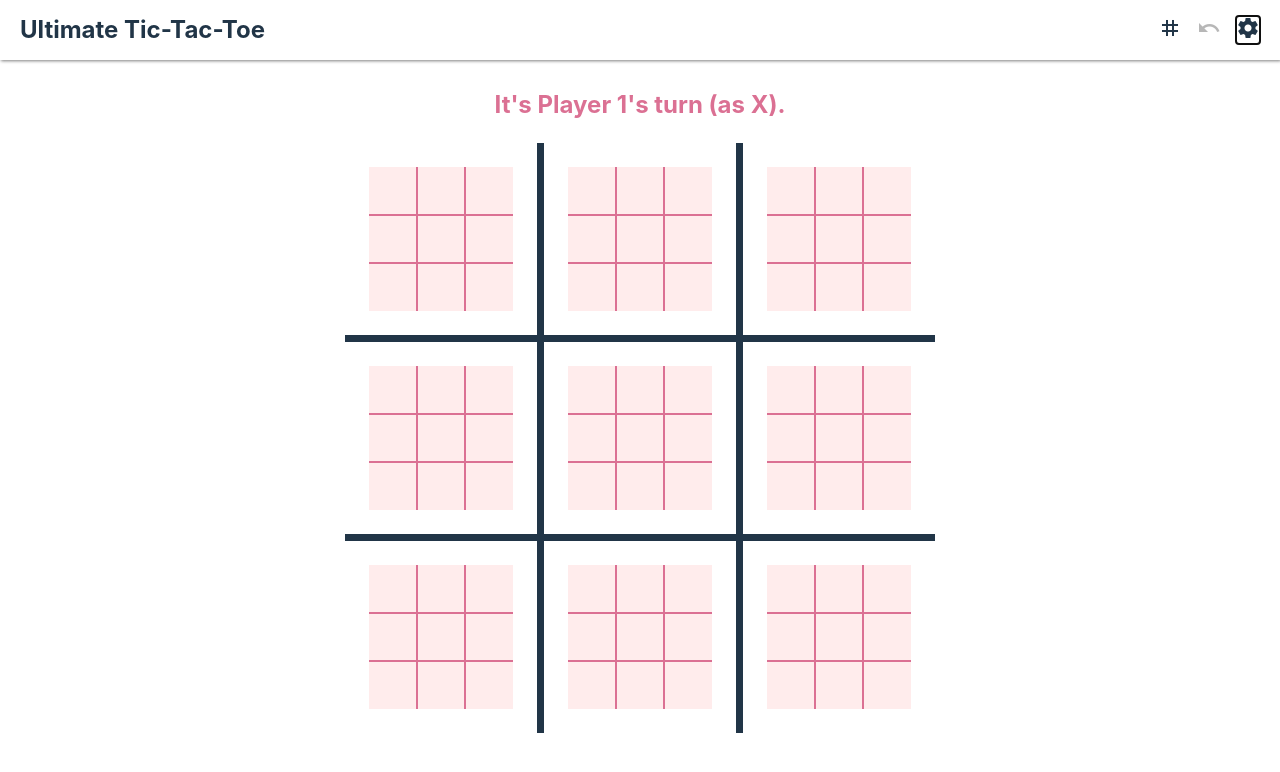
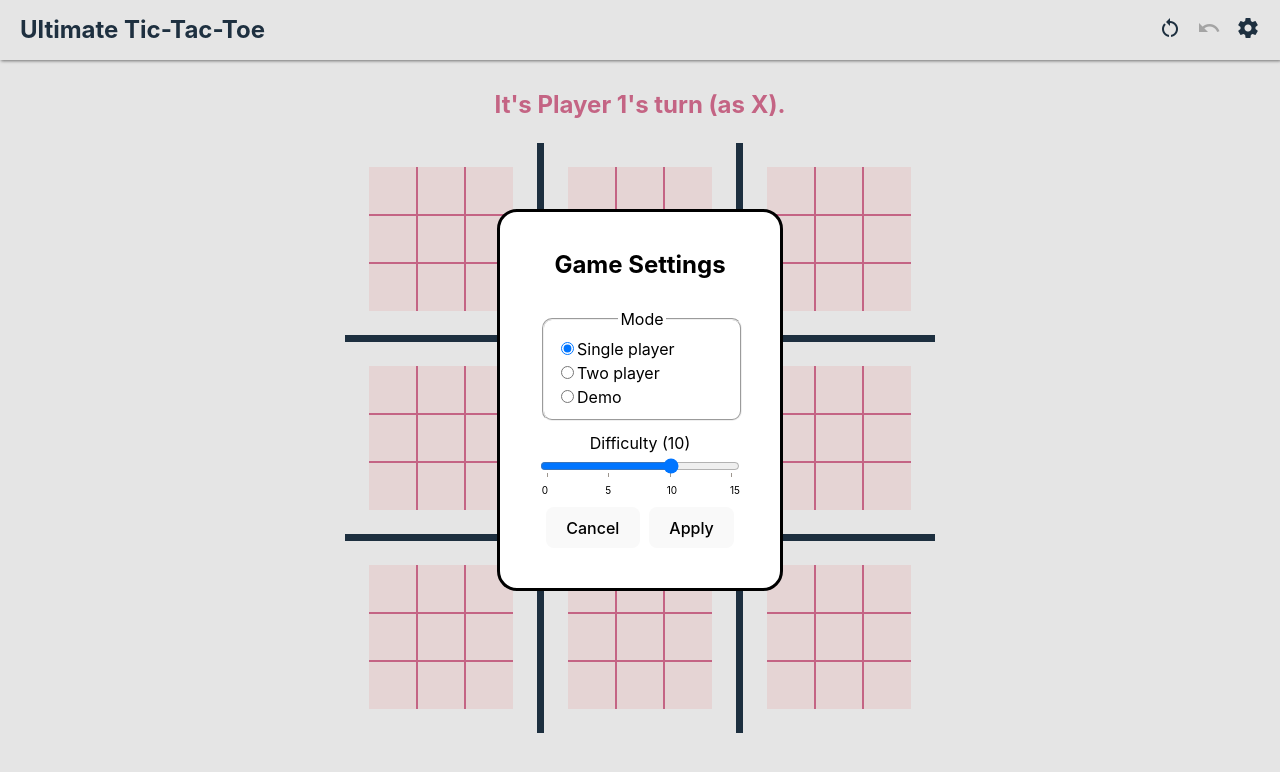
Before and after one commit to mikeleany/ultimate-tic-tac-toe, a React (Vite) app: page / in a window 1280 px wide. Both pictures are taken after a click on the button "settings". Shown: the top 772 px of the page. Built offline with nearby package versions, Linux system fonts and the light colour scheme.

Commit message:
Add settings dialog box.

```diff
--- a/src/App.jsx
+++ b/src/App.jsx
@@ -1,15 +1,36 @@
-import { useState } from 'react'
+import { useRef, useState } from 'react'
 import './App.css'
 import { GameBoard } from './GameBoard'
 import { Navbar } from './Navbar'
+import { Settings } from './Settings';
 
 function App() {
   const [gameNumber, setGameNumber] = useState(0);
+  const [settings, setSettings] = useState({ mode: 'single-player', difficulty: 10 });
+  const settingsDialog = useRef(null);
+
+  const players = [
+    { name: "Player 1", type: "local", color: 'red', playing: 'X' },
+    { name: "Player 2", type: "local", color: 'blue', playing: 'O' },
+  ];
+
+  if (settings.mode !== 'two-player') {
+    players[1] = { name: 'Monte', type: 'ai', color: 'blue', playing: 'O' };
+  }
+
+  if (settings.mode === 'demo') {
+    players[0] = { name: 'Monte', type: 'ai', color: 'red', playing: 'X' };
+    players[1].name = 'Carlo';
+  }
 
   return (
     <>
-      <Navbar newGame={() => setGameNumber(gameNumber + 1)} />
-      <GameBoard key={gameNumber} />
+      <Navbar
+        newGame={() => setGameNumber(gameNumber + 1)}
+        openSettings={() => settingsDialog.current.showModal()}
+      />
+      <GameBoard key={gameNumber} players={players} difficulty={settings.difficulty} />
+      <Settings settings={settings} setSettings={setSettings} settingsDialog={settingsDialog} />
     </>
   )
 }
--- a/src/GameBoard.jsx
+++ b/src/GameBoard.jsx
@@ -3,16 +3,15 @@ import { Coord } from './game/board';
 import { Game } from './game/game';
 import { SmallBoard } from './SmallBoard';
 
-export function GameBoard() {
-  const players = [
-    { name: "Player 1", type: "local", color: 'red', playing: 'X' },
-    { name: "Monte", type: "ai", color: 'blue', playing: 'O' },
-  ];
+export function GameBoard({ players, difficulty }) {
   const [{ game, moveList }, setState] = useState({
-    game: new Game(players[0], players[1]),
+    game: new Game({ index: 0, color: players[0].color, playing: 'X' }, { index: 1, color: players[1].color, playing: 'O' }),
     moveList: [],
   });
   const [aiWorker, setAiWorker] = useState(null);
+  const [isThinking, setThinking] = useState(false);
+
+  const turn = players[game.turn.index];
 
   useEffect(() => {
     const aiWorker = new Worker(new URL('./ai/monte.js', import.meta.url), { type: "module" });
@@ -20,21 +19,23 @@ export function GameBoard() {
 
     aiWorker.onmessage = (e) => {
       const move = e.data;
-      console.log(move.board, move.square);
       setSquare(move.board.row, move.board.col, move.square.row, move.square.col);
+      setThinking(false);
     }
 
     return () => {
       aiWorker.terminate();
       setAiWorker(null);
+      setThinking(false);
     }
   }, []);
 
   useEffect(() => {
-    if (game.turn.type === 'ai' && !game.isComplete && aiWorker) {
-      aiWorker.postMessage(moveList);
+    if (turn.type === 'ai' && !game.isComplete && aiWorker && !isThinking) {
+      setThinking(true);
+      aiWorker.postMessage({ difficulty, moveList });
     }
-  }, [game, moveList, aiWorker]);
+  }, [game, moveList, aiWorker, isThinking, players, difficulty]);
 
   function setSquare(boardRow, boardCol, squareRow, squareCol) {
     const move = { board: new Coord(boardRow, boardCol), square: new Coord(squareRow, squareCol) };
@@ -50,11 +51,12 @@ export function GameBoard() {
     });
   }
 
-  let messageClass = game.turn.color;
-  let message = `It's ${game.turn.name}'s turn (as ${game.turn.playing}).`;
+  let messageClass = turn.color;
+  let message = `It's ${turn.name}'s turn (as ${turn.playing}).`;
   if (game.isComplete) {
-    messageClass = game.winner && game.winner.color;
-    message = (game.winner) ? `${game.winner.name} wins.` : 'The game is drawn.';
+    const winner = game.winner ? players[game.winner.index] : null;
+    messageClass = winner && winner.color;
+    message = (winner) ? `${winner.name} wins.` : 'The game is drawn.';
   }
 
   return (
@@ -70,7 +72,7 @@ export function GameBoard() {
                     <SmallBoard
                       key={col}
                       board={board}
-                      turn={game.turn}
+                      turn={turn}
                       lastMove={(game.lastMove && game.lastMove.board.row === row && game.lastMove.board.col === col) ? game.lastMove.square : null}
                       isActive={game.isActive(new Coord(row, col))}
                       setSquare={(srow, scol) => setSquare(row, col, srow, scol)}
--- a/src/Navbar.jsx
+++ b/src/Navbar.jsx
@@ -8,7 +8,7 @@ export function Navbar({ newGame, undo, openSettings }) {
       </div>
       <div className='app-header-links'>
         <button className='icon-button' title='New game' onClick={newGame}>
-          <span className='material-icons'>tag</span>
+          <span className='material-icons'>restart_alt</span>
         </button>
         <button className='icon-button' title='Undo' onClick={undo} disabled>
           <span className='material-icons'>undo</span>
--- /dev/null
+++ b/src/Settings.css
@@ -0,0 +1,45 @@
+dialog {
+  border-radius: 20px;
+}
+
+form.settings {
+  display: flex;
+  flex-direction: column;
+  gap: 0.6em;
+  margin: 1.5em;
+}
+
+form.settings>* {
+  width: 100%;
+}
+
+fieldset.settings-mode {
+  border-radius: 10px;
+}
+
+fieldset.settings-mode>div {
+  text-align: left;
+}
+
+input[name="difficulty"] {
+  width: 200px;
+  margin: 0;
+}
+
+datalist#ai-difficulty {
+  display: flex;
+  justify-content: space-between;
+  width: 200px;
+}
+
+datalist#ai-difficulty>option {
+  padding: 0;
+  width: 1em;
+  font-size: x-small;
+}
+
+.settings-buttons {
+  display: flex;
+  justify-content: center;
+  gap: 0.6em;
+}
--- /dev/null
+++ b/src/Settings.jsx
@@ -0,0 +1,64 @@
+import { useState } from 'react'
+import './Settings.css'
+
+function Mode({ label, value, current, setMode }) {
+  return (
+    <div>
+      <label>
+        <input
+          type='radio'
+          name='mode'
+          value={value}
+          checked={current === value}
+          required
+          onChange={e => setMode(e.target.value)}
+        />
+        {label}
+      </label>
+    </div>
+  )
+}
+
+export function Settings({ settings, setSettings, settingsDialog }) {
+  const [mode, setMode] = useState(settings.mode);
+  const [difficulty, setDifficulty] = useState(settings.difficulty);
+
+  function onCancel() {
+    setMode(settings.mode);
+    setDifficulty(settings.difficulty);
+    settingsDialog.current.close();
+  }
+
+  function onSubmit() {
+    const newSettings = { ...settings, mode, difficulty };
+    setSettings(newSettings);
+  }
+
+  return (
+    <dialog ref={settingsDialog}>
+      <h2>Game Settings</h2>
+      <form className='settings' action='dialog' onSubmit={onSubmit}>
+        <fieldset className='settings-mode'>
+          <legend>Mode</legend>
+          <Mode label='Single player' value='single-player' current={mode} setMode={setMode} />
+          <Mode label='Two player' value='two-player' current={mode} setMode={setMode} />
+          <Mode label='Demo' value='demo' current={mode} setMode={setMode} />
+        </fieldset>
+        <label>
+          Difficulty ({difficulty})<br />
+          <input type='range' name='difficulty' list='ai-difficulty' min={0} max={15} value={difficulty} onChange={e => setDifficulty(e.target.value)} />
+          <datalist id='ai-difficulty'>
+            <option value='0' label='0'></option>
+            <option value='5' label='5'></option>
+            <option value='10' label='10'></option>
+            <option value='15' label='15'></option>
+          </datalist>
+        </label>
+        <div className='settings-buttons'>
+          <button type='button' onClick={onCancel}>Cancel</button>
+          <button type='submit' formMethod='dialog' autoFocus>Apply</button>
+        </div>
+      </form>
+    </dialog>
+  )
+}
--- a/src/ai/monte.js
+++ b/src/ai/monte.js
@@ -122,8 +122,8 @@ class Node {
   }
 }
 
-function search(root) {
-  for (let i = 0; i < (1 << 10); i++) {
+function search(root, simulations) {
+  for (let i = 0; i < simulations; i++) {
     let leaf = root.traverse();
     leaf = leaf.expand();
 
@@ -136,23 +136,23 @@ function search(root) {
     }
 
     leaf.backPropagate(winner);
-    console.log(winner, root, leaf);
   }
 
   return root.bestMove();
 }
 
-function findBestMove(game) {
+function findBestMove(game, difficulty) {
   const root = new Node(game, null);
 
-  return search(root);
+  return search(root, 1 << difficulty);
 }
 
 onmessage = (e) => {
   const game = new Game;
-  for (const move of e.data) {
+  const { difficulty, moveList } = e.data;
+  for (const move of moveList) {
     game.setSquare(move.board, move.square);
   }
 
-  postMessage(findBestMove(game));
+  postMessage(findBestMove(game, difficulty));
 }
```
